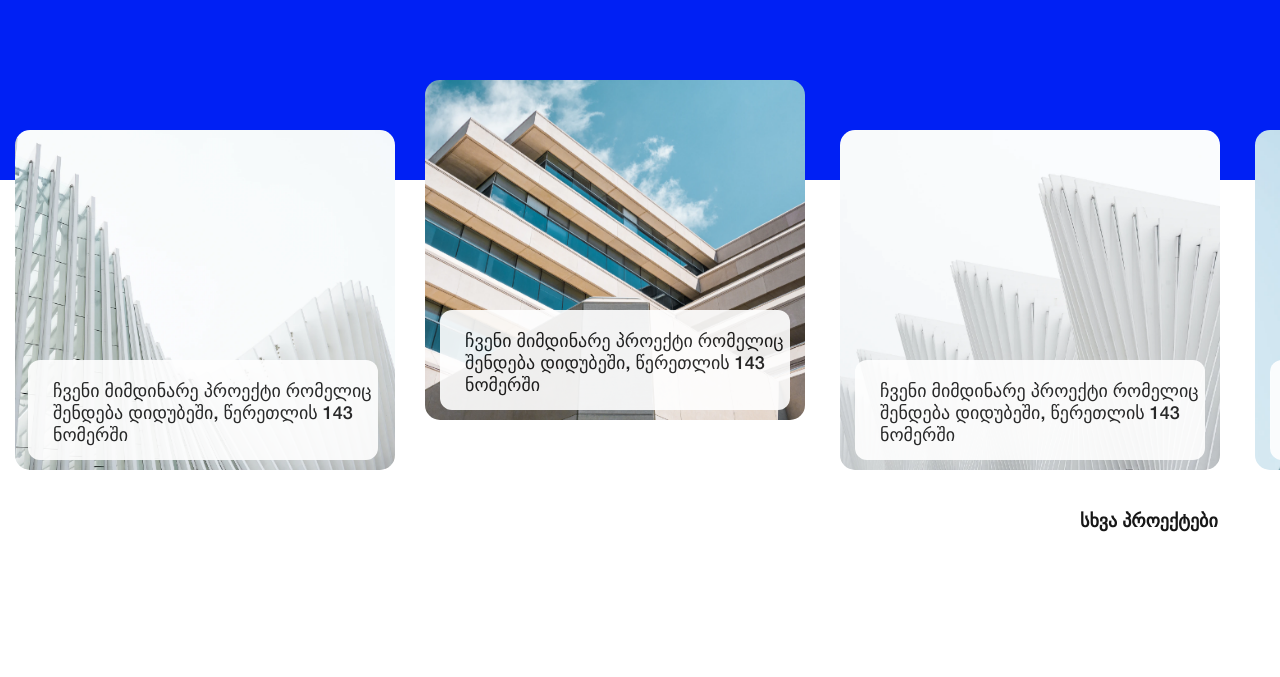
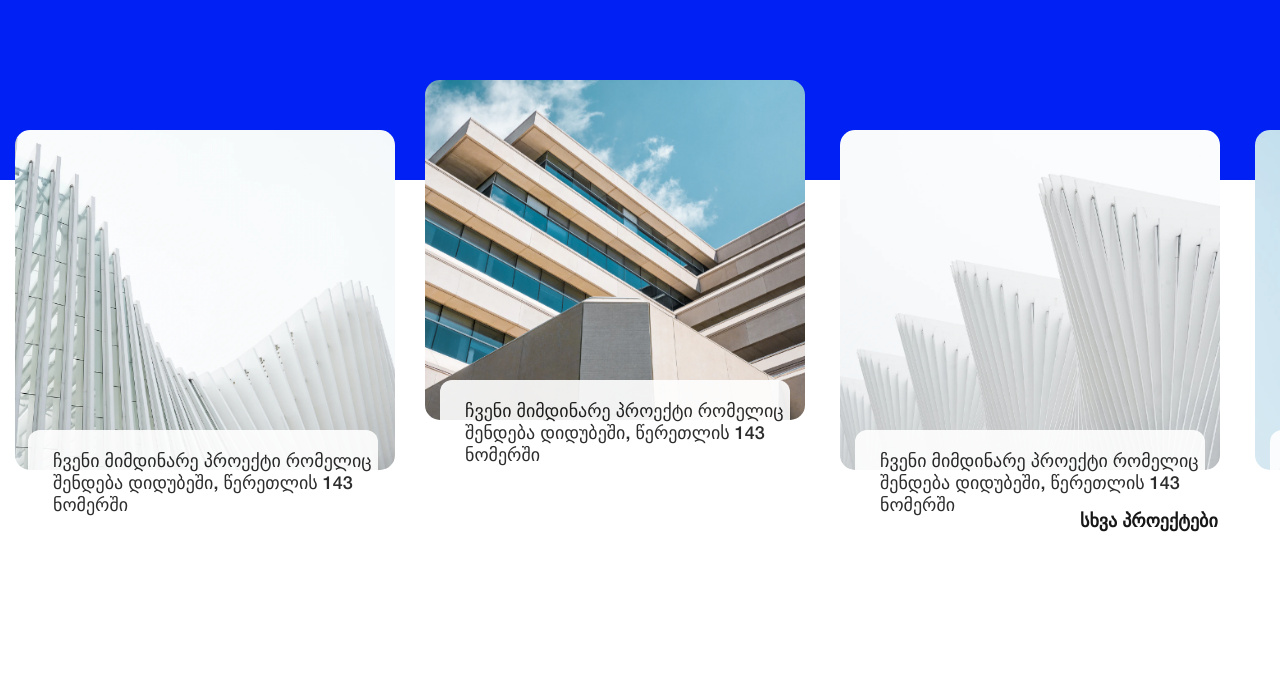
Before and after one commit to Lelabeshidze/Homework-9, a plain HTML site: page index.html in a window 1280 px wide. Shown: the part 88-765 px from the top of the page. Drawn offline with Linux system fonts and the light colour scheme.

Commit message:
Update styles.css

```diff
--- a/Styles/styles.css
+++ b/Styles/styles.css
@@ -292,5 +292,5 @@ p {
     display: flex;
 }
 .partners, p {
-	margin-left:100px;
+	margin:70px;
 }
```
